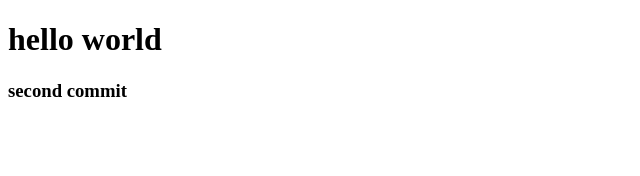
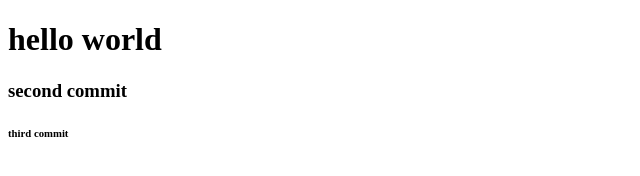
Before and after one commit to fouadgharib/reposity01, a plain HTML site: page index.html in a window 1280 px wide. Shown: the full height of the page, 0-640 px from the left. Drawn offline with Linux system fonts and the light colour scheme.

Commit message:
Update index.html

```diff
--- a/index.html
+++ b/index.html
@@ -9,5 +9,6 @@
   <body>
     <h1>hello world</h1>
     <h3>second commit</h3>
+    <h6>third commit</h6>
   </body>
 </html>
```
